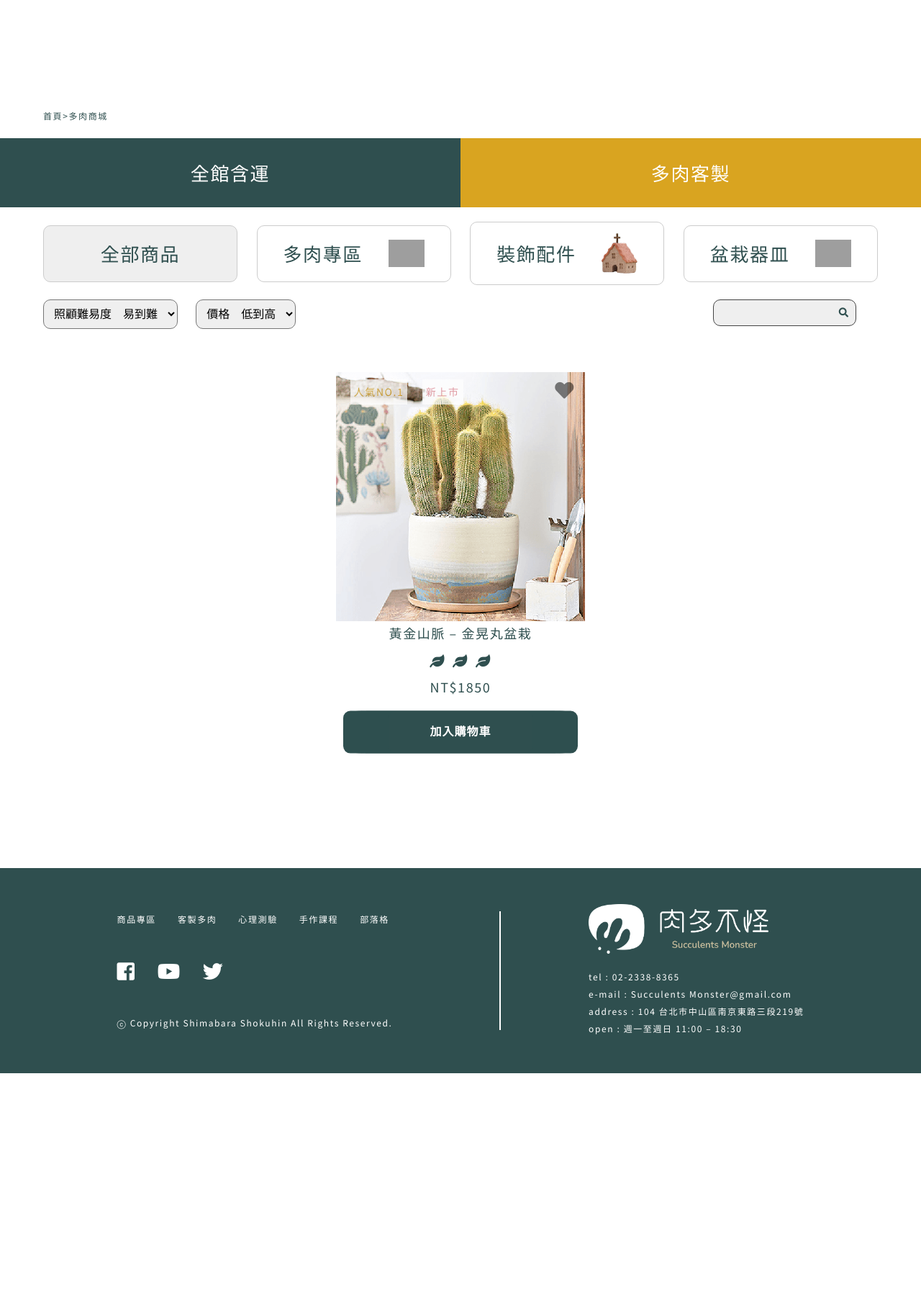
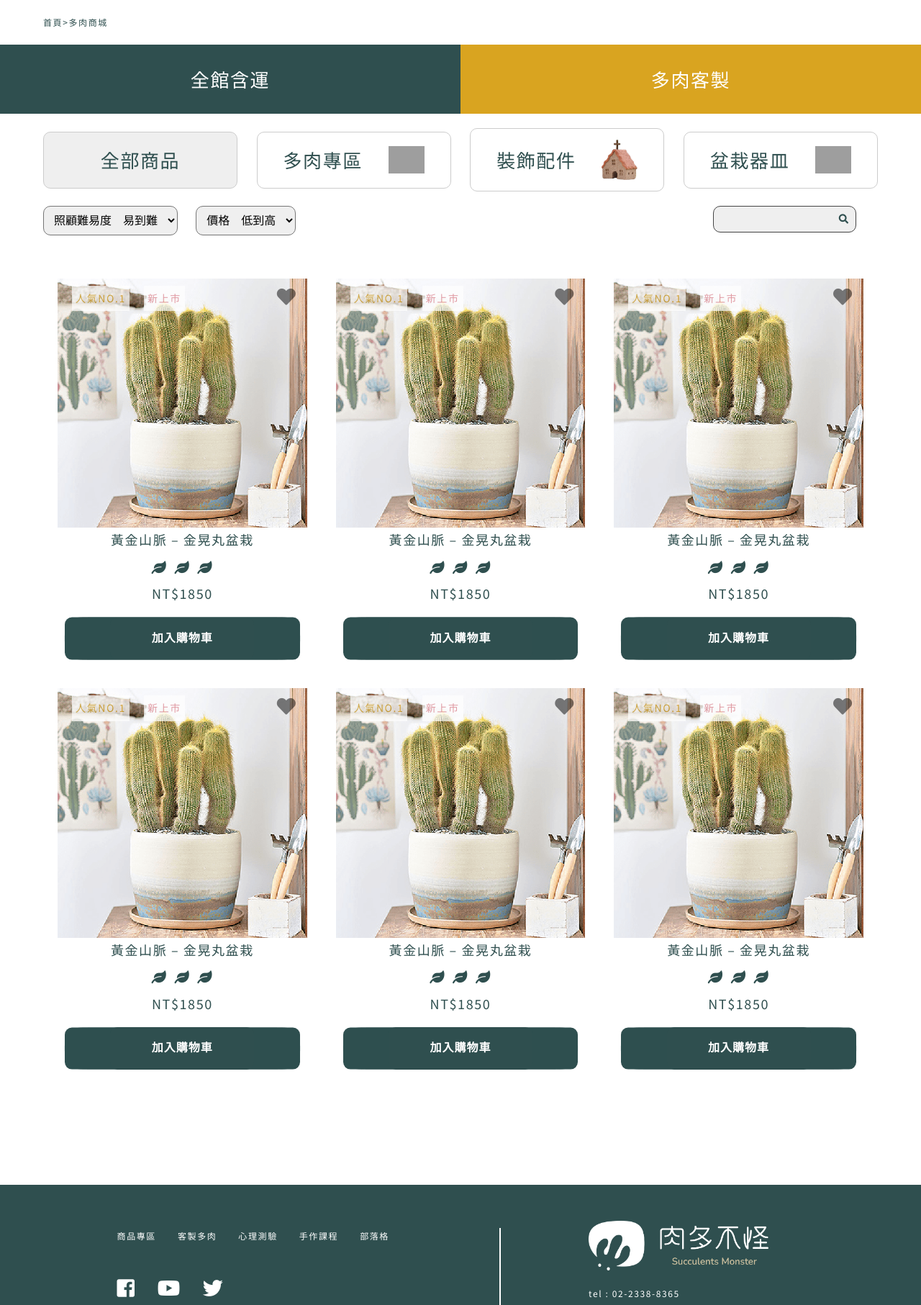
Before and after one commit to otis913/Succulents_Plant, a PHP site: page /shop.html in a window 1280 px wide. Shown: the part 520-2333 px from the top of the page at 72% size. Before the commit the page ends 2011 px from the top, so only its background shows below. Run offline with PHP 8.4, Linux system fonts and the light colour scheme; style sheets or scripts are compiled from the project's sources; some libraries are stand-ins or nearby versions; grey boxes are pictures that could not be loaded.

Commit message:
header , shop更新

```diff
--- a/font/product.html
+++ b/font/product.html
@@ -55,7 +55,7 @@
 
     <!-- 麵包屑在這 -->
     <article>
-      <div class="bread">
+      <div class="bread ">
         <a href="">首頁</a> > <a href="">產品</a>
       </div>
     </article>
--- a/font/sass/_header.scss
+++ b/font/sass/_header.scss
@@ -1,68 +1,68 @@
-.top{
-    width: 1920px;
+.top {
+  // width: 1920px;
   display: flex;
   margin-bottom: 40px;
   position: fixed;
   z-index: 100;
-    img{
+  img {
     width: 100px;
     height: 100px;
     margin-left: 200px;
     margin-top: 20px;
     z-index: 100;
   }
-    ul{
+  ul {
     display: flex;
     text-decoration: none;
     padding-top: 30px;
     margin-left: 100px;
     z-index: 100;
   }
-    a{  display: block;
+  a {
+    display: block;
     text-decoration: none;
-        color: #24504F;
+    color: #24504f;
     width: 100px;
     height: 100px;
     line-height: 100px;
     font-size: 20px;
     z-index: 100;
   }
-    .header_mid{
+  .header_mid {
     width: 800px;
     padding-left: 50px;
     justify-content: space-between;
-        z-index:100;
+    z-index: 100;
   }
-    .header_right{
+  .header_right {
     width: 150px;
-        margin-left: auto;
+    // margin-left: auto;
     justify-content: space-between;
     margin-top: 30px;
   }
-    .ham{
+  .ham {
     display: none;
   }
-
 }
 
-@media screen and (max-width:414px){
-    .top{
+@media screen and (max-width: 414px) {
+  .top {
     width: 100vw;
     position: relative;
-        img{
+    img {
       width: 50px;
       height: 50px;
       margin-left: 50px;
     }
-        .ham{
-            display:block;
+    .ham {
+      display: block;
       position: absolute;
       top: 20px;
-            left: 200px;
+      //   left: 200px;
+      right: 60px;
       margin-top: 15px;
-
     }
-    .header_mid{
+    .header_mid {
       width: 100vw;
       flex-direction: column;
       padding: 0;
@@ -72,18 +72,19 @@
       margin-left: 0;
       // background-image: url("../img/gray_bg.png");
       background-color: aliceblue;
-        li{ z-index:9;
+      li {
+        z-index: 9;
         width: 100vw;
         margin-top: 10px;
         text-align: center;
-            a{  display: block;
+        a {
+          display: block;
           text-align: center;
           width: 100vw;
-
         }
       }
     }
-    .header_right{
+    .header_right {
       justify-content: unset;
       margin: 0;
       position: absolute;
@@ -94,24 +95,24 @@
   }
 }
 
-@media screen and (max-width:768px){
-    .top{
+@media screen and (max-width: 768px) {
+  .top {
     width: 100vw;
     position: relative;
-        img{
+    img {
       width: 50px;
       height: 50px;
       margin-left: 50px;
     }
-        .ham{
-            display:block;
+    .ham {
+      display: block;
       position: absolute;
       top: 20px;
-            left: 350px;
+      //   left: 350px;
+      right: 60px;
       margin-top: 15px;
-
     }
-    .header_mid{
+    .header_mid {
       width: 100vw;
       flex-direction: column;
       padding: 0;
@@ -121,18 +122,19 @@
       margin-left: 0;
       // background-image: url("../img/gray_bg.png");
       background-color: aliceblue;
-        li{ z-index:9;
+      li {
+        z-index: 9;
         width: 100vw;
         margin-top: 10px;
         text-align: center;
-            a{  display: block;
+        a {
+          display: block;
           text-align: center;
           width: 100vw;
-
         }
       }
     }
-    .header_right{
+    .header_right {
       justify-content: unset;
       margin: 0;
       position: absolute;
@@ -143,20 +145,20 @@
   }
 }
 
-@media screen and (max-width:990px){
-    .top{
+@media screen and (max-width: 990px) {
+  .top {
     width: 100vw;
-        img{
+    img {
       margin-left: 50px;
     }
-        ul{
+    ul {
       margin-left: 50px;
     }
-        a{
+    a {
       width: 100px;
     }
   }
-    .header_right{
+  .header_right {
     margin-right: 20px;
   }
 }
--- a/font/sass/_shop.scss
+++ b/font/sass/_shop.scss
@@ -6,6 +6,10 @@
 
 .btn {
   @include btn;
+}
+
+article .pro_bread {
+  margin-top: 0;
 }
 
 // rwd article {
--- a/font/shop.html
+++ b/font/shop.html
@@ -58,7 +58,7 @@
 
     <!-- 麵包屑 -->
     <article>
-      <div class="bread">
+      <div class="bread pro_bread">
         <a href="./main.html">首頁</a> > <a ref="">多肉商城</a>
       </div>
     </article>
@@ -158,7 +158,265 @@
           <!-- 綠色bubble按鈕 end -->
         </li>
 
+        <li class="shop_card">
+          <div class="shop_card_img">
+            <ol class="shop_card_tag">
+              <!-- <li class="shop_card_tag_cust">可客製</li> -->
+              <li class="shop_card_tag_new">新上市</li>
+              <li class="shop_card_tag_hot">人氣NO.1</li>
+            </ol>
+            <button class="shop_card_heart"><i class="fas fa-heart"></i></button>
+            <a href="product.html"><img src="./img/product/product_big.png" alt="" /></a>
 
+          </div>
+          <h3 class="shop_card_title">黃金山脈 – 金晃丸盆栽</h3>
+          <ol class="shop_card_take">
+            <li><i class="fas fa-leaf"></i></li>
+            <li><i class="fas fa-leaf"></i></li>
+            <li><i class="fas fa-leaf"></i></li>
+          </ol>
+          <p class="shop_card_price">NT$1850</p>
+          <!-- <button class="btn shop_card_addcart">加入購物車</button> -->
+          <!-- 綠色bubble按鈕 start -->
+          <div class="bubble_btnn">
+            <svg xmlns="http://www.w3.org/2000/svg" version="1.1" class="goo">
+              <defs>
+                <filter id="goo">
+                  <feGaussianBlur in="SourceGraphic" stdDeviation="10" result="blur" />
+                  <feColorMatrix in="blur" mode="matrix" values="1 0 0 0 0  0 1 0 0 0  0 0 1 0 0  0 0 0 19 -9"
+                    result="goo" />
+                  <feComposite in="SourceGraphic" in2="goo" />
+                </filter>
+              </defs>
+            </svg>
+
+            <span class="button--bubble__container lie">
+              <a href="" class="button button--bubble">
+                加入購物車
+              </a>
+              <span class="button--bubble__effect-container">
+                <span class="circle top-left"></span>
+                <span class="circle top-left"></span>
+                <span class="circle top-left"></span>
+
+                <span class="button effect-button"></span>
+
+                <span class="circle bottom-right"></span>
+                <span class="circle bottom-right"></span>
+                <span class="circle bottom-right"></span>
+              </span>
+            </span>
+          </div>
+          <!-- 綠色bubble按鈕 end -->
+        </li>
+
+        <li class="shop_card">
+          <div class="shop_card_img">
+            <ol class="shop_card_tag">
+              <!-- <li class="shop_card_tag_cust">可客製</li> -->
+              <li class="shop_card_tag_new">新上市</li>
+              <li class="shop_card_tag_hot">人氣NO.1</li>
+            </ol>
+            <button class="shop_card_heart"><i class="fas fa-heart"></i></button>
+            <a href="product.html"><img src="./img/product/product_big.png" alt="" /></a>
+
+          </div>
+          <h3 class="shop_card_title">黃金山脈 – 金晃丸盆栽</h3>
+          <ol class="shop_card_take">
+            <li><i class="fas fa-leaf"></i></li>
+            <li><i class="fas fa-leaf"></i></li>
+            <li><i class="fas fa-leaf"></i></li>
+          </ol>
+          <p class="shop_card_price">NT$1850</p>
+          <!-- <button class="btn shop_card_addcart">加入購物車</button> -->
+          <!-- 綠色bubble按鈕 start -->
+          <div class="bubble_btnn">
+            <svg xmlns="http://www.w3.org/2000/svg" version="1.1" class="goo">
+              <defs>
+                <filter id="goo">
+                  <feGaussianBlur in="SourceGraphic" stdDeviation="10" result="blur" />
+                  <feColorMatrix in="blur" mode="matrix" values="1 0 0 0 0  0 1 0 0 0  0 0 1 0 0  0 0 0 19 -9"
+                    result="goo" />
+                  <feComposite in="SourceGraphic" in2="goo" />
+                </filter>
+              </defs>
+            </svg>
+
+            <span class="button--bubble__container lie">
+              <a href="" class="button button--bubble">
+                加入購物車
+              </a>
+              <span class="button--bubble__effect-container">
+                <span class="circle top-left"></span>
+                <span class="circle top-left"></span>
+                <span class="circle top-left"></span>
+
+                <span class="button effect-button"></span>
+
+                <span class="circle bottom-right"></span>
+                <span class="circle bottom-right"></span>
+                <span class="circle bottom-right"></span>
+              </span>
+            </span>
+          </div>
+          <!-- 綠色bubble按鈕 end -->
+        </li>
+
+        <li class="shop_card">
+          <div class="shop_card_img">
+            <ol class="shop_card_tag">
+              <!-- <li class="shop_card_tag_cust">可客製</li> -->
+              <li class="shop_card_tag_new">新上市</li>
+              <li class="shop_card_tag_hot">人氣NO.1</li>
+            </ol>
+            <button class="shop_card_heart"><i class="fas fa-heart"></i></button>
+            <a href="product.html"><img src="./img/product/product_big.png" alt="" /></a>
+
+          </div>
+          <h3 class="shop_card_title">黃金山脈 – 金晃丸盆栽</h3>
+          <ol class="shop_card_take">
+            <li><i class="fas fa-leaf"></i></li>
+            <li><i class="fas fa-leaf"></i></li>
+            <li><i class="fas fa-leaf"></i></li>
+          </ol>
+          <p class="shop_card_price">NT$1850</p>
+          <!-- <button class="btn shop_card_addcart">加入購物車</button> -->
+          <!-- 綠色bubble按鈕 start -->
+          <div class="bubble_btnn">
+            <svg xmlns="http://www.w3.org/2000/svg" version="1.1" class="goo">
+              <defs>
+                <filter id="goo">
+                  <feGaussianBlur in="SourceGraphic" stdDeviation="10" result="blur" />
+                  <feColorMatrix in="blur" mode="matrix" values="1 0 0 0 0  0 1 0 0 0  0 0 1 0 0  0 0 0 19 -9"
+                    result="goo" />
+                  <feComposite in="SourceGraphic" in2="goo" />
+                </filter>
+              </defs>
+            </svg>
+
+            <span class="button--bubble__container lie">
+              <a href="" class="button button--bubble">
+                加入購物車
+              </a>
+              <span class="button--bubble__effect-container">
+                <span class="circle top-left"></span>
+                <span class="circle top-left"></span>
+                <span class="circle top-left"></span>
+
+                <span class="button effect-button"></span>
+
+                <span class="circle bottom-right"></span>
+                <span class="circle bottom-right"></span>
+                <span class="circle bottom-right"></span>
+              </span>
+            </span>
+          </div>
+          <!-- 綠色bubble按鈕 end -->
+        </li>
+
+        <li class="shop_card">
+          <div class="shop_card_img">
+            <ol class="shop_card_tag">
+              <!-- <li class="shop_card_tag_cust">可客製</li> -->
+              <li class="shop_card_tag_new">新上市</li>
+              <li class="shop_card_tag_hot">人氣NO.1</li>
+            </ol>
+            <button class="shop_card_heart"><i class="fas fa-heart"></i></button>
+            <a href="product.html"><img src="./img/product/product_big.png" alt="" /></a>
+
+          </div>
+          <h3 class="shop_card_title">黃金山脈 – 金晃丸盆栽</h3>
+          <ol class="shop_card_take">
+            <li><i class="fas fa-leaf"></i></li>
+            <li><i class="fas fa-leaf"></i></li>
+            <li><i class="fas fa-leaf"></i></li>
+          </ol>
+          <p class="shop_card_price">NT$1850</p>
+          <!-- <button class="btn shop_card_addcart">加入購物車</button> -->
+          <!-- 綠色bubble按鈕 start -->
+          <div class="bubble_btnn">
+            <svg xmlns="http://www.w3.org/2000/svg" version="1.1" class="goo">
+              <defs>
+                <filter id="goo">
+                  <feGaussianBlur in="SourceGraphic" stdDeviation="10" result="blur" />
+                  <feColorMatrix in="blur" mode="matrix" values="1 0 0 0 0  0 1 0 0 0  0 0 1 0 0  0 0 0 19 -9"
+                    result="goo" />
+                  <feComposite in="SourceGraphic" in2="goo" />
+                </filter>
+              </defs>
+            </svg>
+
+            <span class="button--bubble__container lie">
+              <a href="" class="button button--bubble">
+                加入購物車
+              </a>
+              <span class="button--bubble__effect-container">
+                <span class="circle top-left"></span>
+                <span class="circle top-left"></span>
+                <span class="circle top-left"></span>
+
+                <span class="button effect-button"></span>
+
+                <span class="circle bottom-right"></span>
+                <span class="circle bottom-right"></span>
+                <span class="circle bottom-right"></span>
+              </span>
+            </span>
+          </div>
+          <!-- 綠色bubble按鈕 end -->
+        </li>
+
+        <li class="shop_card">
+          <div class="shop_card_img">
+            <ol class="shop_card_tag">
+              <!-- <li class="shop_card_tag_cust">可客製</li> -->
+              <li class="shop_card_tag_new">新上市</li>
+              <li class="shop_card_tag_hot">人氣NO.1</li>
+            </ol>
+            <button class="shop_card_heart"><i class="fas fa-heart"></i></button>
+            <a href="product.html"><img src="./img/product/product_big.png" alt="" /></a>
+
+          </div>
+          <h3 class="shop_card_title">黃金山脈 – 金晃丸盆栽</h3>
+          <ol class="shop_card_take">
+            <li><i class="fas fa-leaf"></i></li>
+            <li><i class="fas fa-leaf"></i></li>
+            <li><i class="fas fa-leaf"></i></li>
+          </ol>
+          <p class="shop_card_price">NT$1850</p>
+          <!-- <button class="btn shop_card_addcart">加入購物車</button> -->
+          <!-- 綠色bubble按鈕 start -->
+          <div class="bubble_btnn">
+            <svg xmlns="http://www.w3.org/2000/svg" version="1.1" class="goo">
+              <defs>
+                <filter id="goo">
+                  <feGaussianBlur in="SourceGraphic" stdDeviation="10" result="blur" />
+                  <feColorMatrix in="blur" mode="matrix" values="1 0 0 0 0  0 1 0 0 0  0 0 1 0 0  0 0 0 19 -9"
+                    result="goo" />
+                  <feComposite in="SourceGraphic" in2="goo" />
+                </filter>
+              </defs>
+            </svg>
+
+            <span class="button--bubble__container lie">
+              <a href="" class="button button--bubble">
+                加入購物車
+              </a>
+              <span class="button--bubble__effect-container">
+                <span class="circle top-left"></span>
+                <span class="circle top-left"></span>
+                <span class="circle top-left"></span>
+
+                <span class="button effect-button"></span>
+
+                <span class="circle bottom-right"></span>
+                <span class="circle bottom-right"></span>
+                <span class="circle bottom-right"></span>
+              </span>
+            </span>
+          </div>
+          <!-- 綠色bubble按鈕 end -->
+        </li>
 
 
       </ul>
```
Also changed, not shown: font/style.scss (+5 -5 lines). Lines whose indentation alone changed are shown as unchanged.
